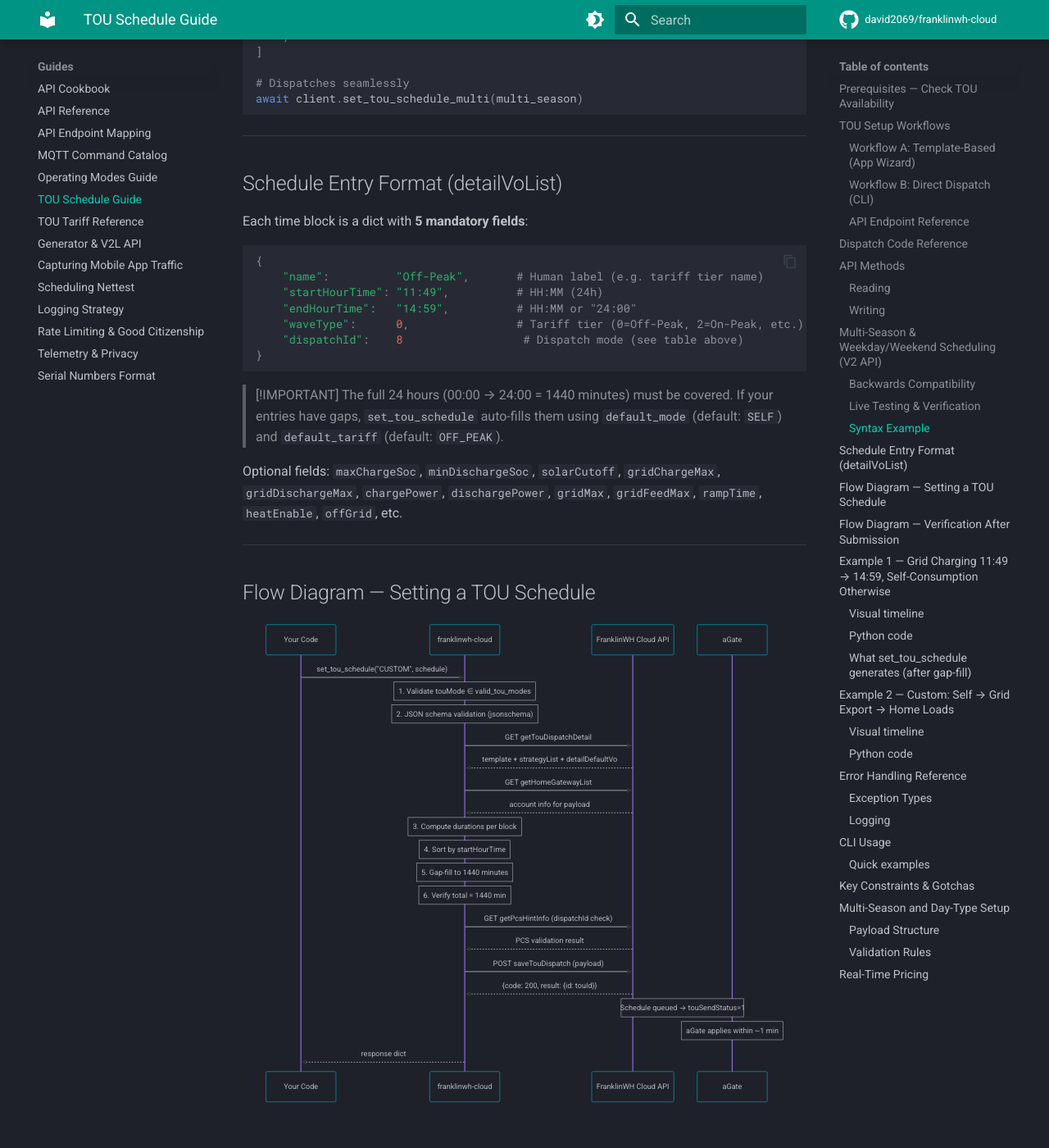
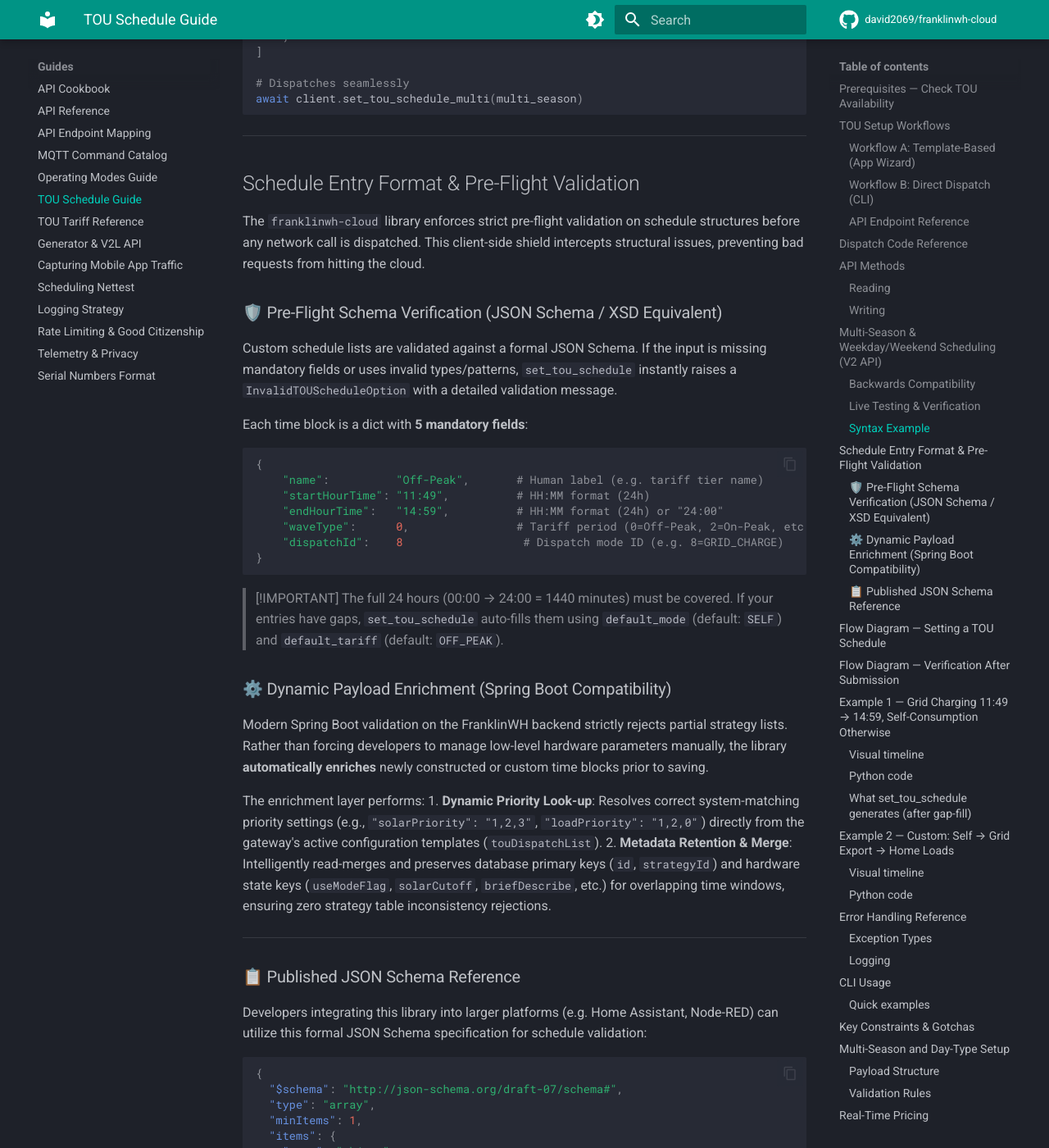
Before and after one commit to david2069/franklinwh-cloud, an MkDocs documentation site: the page built from docs/TOU_SCHEDULE_GUIDE.md, in a window 1280 px wide and 1400 px high, scrolled down 7988 px. Shown: the whole window at 82% size. Built offline with MkDocs 1.6.1 and Material for MkDocs 9.7.7, drawn with Linux system fonts in a browser that asks for light colours; comment, search, counter and statistics services are not loaded; some of the changed text lies outside the part shown.

Commit message:
docs: publish JSON Schema and document dynamic payload enrichment

````diff
--- a/docs/TOU_SCHEDULE_GUIDE.md
+++ b/docs/TOU_SCHEDULE_GUIDE.md
@@ -216,24 +216,96 @@
 
 ---
 
-## Schedule Entry Format (detailVoList)
+## Schedule Entry Format & Pre-Flight Validation
+
+The `franklinwh-cloud` library enforces strict pre-flight validation on schedule structures before any network call is dispatched. This client-side shield intercepts structural issues, preventing bad requests from hitting the cloud.
+
+### 🛡️ Pre-Flight Schema Verification (JSON Schema / XSD Equivalent)
+
+Custom schedule lists are validated against a formal JSON Schema. If the input is missing mandatory fields or uses invalid types/patterns, `set_tou_schedule` instantly raises a `InvalidTOUScheduleOption` with a detailed validation message.
 
 Each time block is a dict with **5 mandatory fields**:
 
 ```python
 {
     "name":          "Off-Peak",       # Human label (e.g. tariff tier name)
-    "startHourTime": "11:49",          # HH:MM (24h)
-    "endHourTime":   "14:59",          # HH:MM or "24:00"
-    "waveType":      0,                # Tariff tier (0=Off-Peak, 2=On-Peak, etc.)
-    "dispatchId":    8                  # Dispatch mode (see table above)
+    "startHourTime": "11:49",          # HH:MM format (24h)
+    "endHourTime":   "14:59",          # HH:MM format (24h) or "24:00"
+    "waveType":      0,                # Tariff period (0=Off-Peak, 2=On-Peak, etc.)
+    "dispatchId":    8                  # Dispatch mode ID (e.g. 8=GRID_CHARGE)
 }
 ```
 
 > [!IMPORTANT]
 > The full 24 hours (00:00 → 24:00 = 1440 minutes) must be covered. If your entries have gaps, `set_tou_schedule` auto-fills them using `default_mode` (default: `SELF`) and `default_tariff` (default: `OFF_PEAK`).
 
-Optional fields: `maxChargeSoc`, `minDischargeSoc`, `solarCutoff`, `gridChargeMax`, `gridDischargeMax`, `chargePower`, `dischargePower`, `gridMax`, `gridFeedMax`, `rampTime`, `heatEnable`, `offGrid`, etc.
+### ⚙️ Dynamic Payload Enrichment (Spring Boot Compatibility)
+
+Modern Spring Boot validation on the FranklinWH backend strictly rejects partial strategy lists. Rather than forcing developers to manage low-level hardware parameters manually, the library **automatically enriches** newly constructed or custom time blocks prior to saving.
+
+The enrichment layer performs:
+1. **Dynamic Priority Look-up**: Resolves correct system-matching priority settings (e.g., `"solarPriority": "1,2,3"`, `"loadPriority": "1,2,0"`) directly from the gateway's active configuration templates (`touDispatchList`).
+2. **Metadata Retention & Merge**: Intelligently read-merges and preserves database primary keys (`id`, `strategyId`) and hardware state keys (`useModeFlag`, `solarCutoff`, `briefDescribe`, etc.) for overlapping time windows, ensuring zero strategy table inconsistency rejections.
+
+---
+
+### 📋 Published JSON Schema Reference
+
+Developers integrating this library into larger platforms (e.g. Home Assistant, Node-RED) can utilize this formal JSON Schema specification for schedule validation:
+
+```json
+{
+  "$schema": "http://json-schema.org/draft-07/schema#",
+  "type": "array",
+  "minItems": 1,
+  "items": {
+    "type": "object",
+    "required": ["name", "startHourTime", "endHourTime", "waveType", "dispatchId"],
+    "properties": {
+      "name": {"type": "string"},
+      "startHourTime": {
+        "type": "string",
+        "pattern": "^([0-1]?[0-9]|2[0-3]):[0-5][0-9]|24:00$"
+      },
+      "endHourTime": {
+        "type": "string",
+        "pattern": "^([0-1]?[0-9]|2[0-3]):[0-5][0-9]|24:00$"
+      },
+      "waveType": {
+        "type": "integer",
+        "enum": [0, 1, 2, 4]
+      },
+      "dispatchId": {
+        "type": "integer",
+        "enum": [1, 2, 3, 6, 7, 8]
+      },
+      "id": {"type": ["integer", "null"]},
+      "strategyId": {"type": ["integer", "null"]},
+      "gridDischargeMax": {"type": ["integer", "null"]},
+      "gridChargeMax": {"type": ["integer", "null"]},
+      "chargeMax": {"type": ["integer", "null"]},
+      "chargePower": {"type": ["integer", "null"]},
+      "gridFeedMax": {"type": ["integer", "null"]},
+      "dischargePower": {"type": ["integer", "null"]},
+      "dischargeMax": {"type": ["integer", "null"]},
+      "solarCutoff": {"type": ["integer", "null"]},
+      "gridMax": {"type": ["integer", "null"]},
+      "maxChargeSoc": {"type": ["integer", "null"]},
+      "minDischargeSoc": {"type": ["integer", "null"]},
+      "heatEnable": {"type": ["integer", "null"]},
+      "powerOffApower": {"type": ["integer", "null"]},
+      "offGrid": {"type": ["integer", "null"]},
+      "gcaoMax": {"type": ["integer", "null"]},
+      "rampTime": {"type": ["integer", "null"]},
+      "useModeFlag": {"type": ["integer", "null"]},
+      "briefDescribe": {"type": ["string", "null"]},
+      "solarPriority": {"type": ["string", "null"]},
+      "loadPriority": {"type": ["string", "null"]},
+      "dispatch": {"type": ["string", "null"]}
+    }
+  }
+}
+```
 
 ---
 
````
